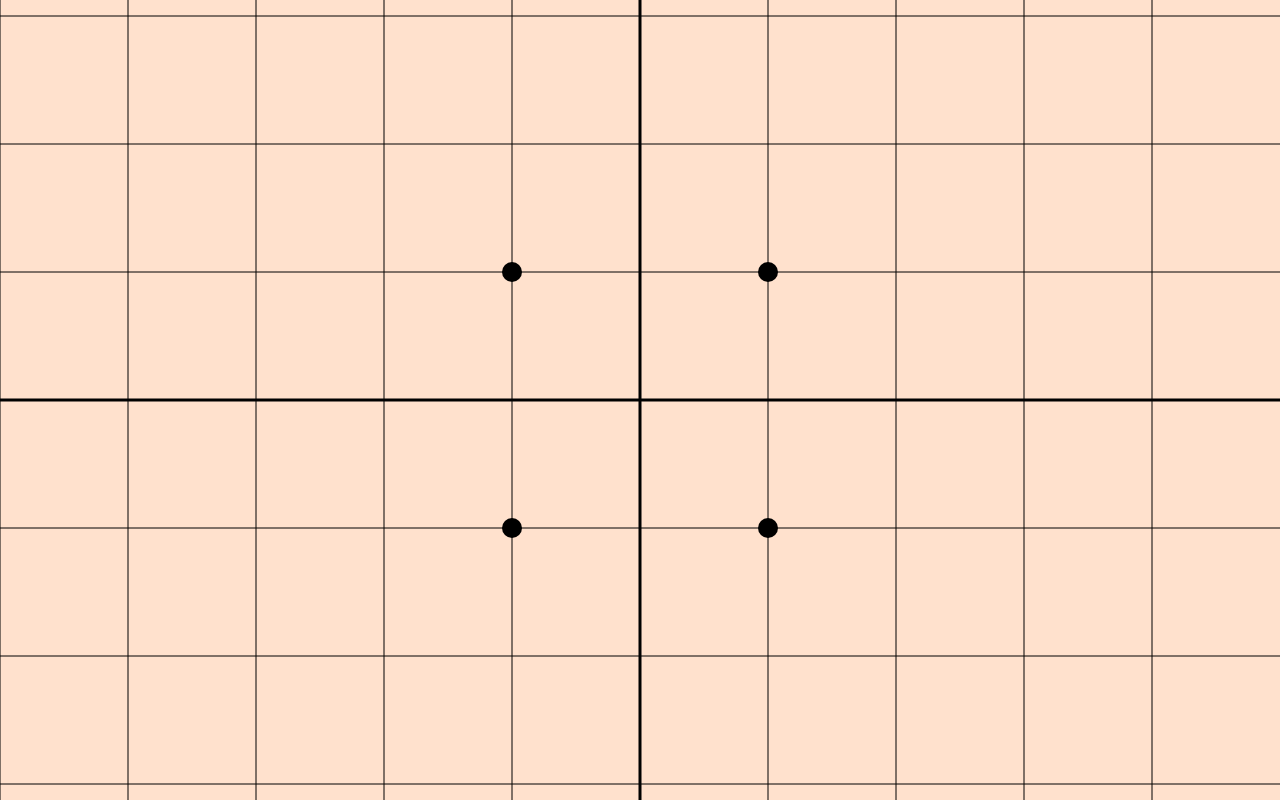
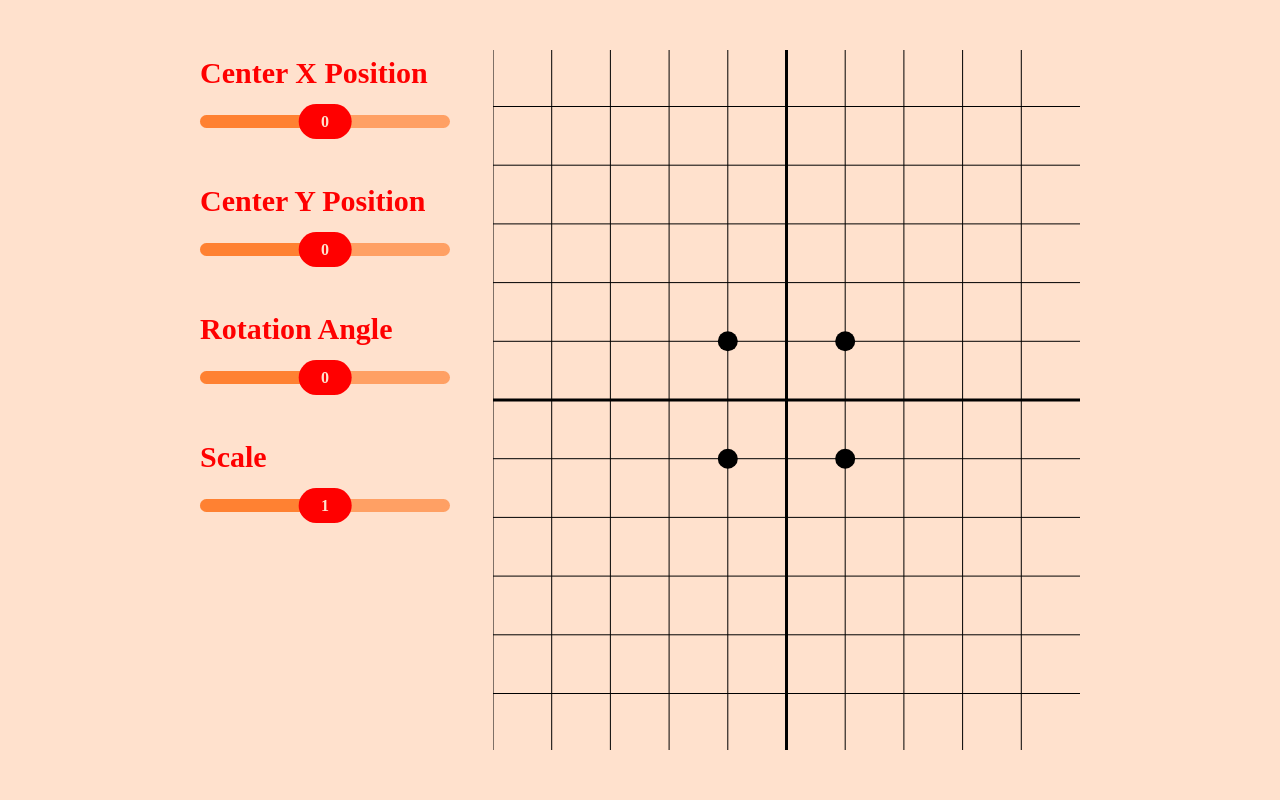
Before and after one commit to leshnevskyi/fractalery, a React (Vite) app: page / in a window 1280 px wide. Built offline with nearby package versions, Linux system fonts and the light colour scheme.

Commit message:
ui: transformation sliders

```diff
--- a/source/components/PageLayout.tsx
+++ b/source/components/PageLayout.tsx
@@ -3,6 +3,7 @@ import styled from 'styled-components';
 const PageLayout = styled.div`
 	position: relative;
 	padding: 5rem 20rem;
+	height: 100vh;
 `;
 
 export default PageLayout;
--- a/source/components/Slider/components.tsx
+++ b/source/components/Slider/components.tsx
@@ -6,7 +6,7 @@ import {palette} from 'style';
 const Wrapper = styled.div`
   display: flex;
   flex-direction: column;
-  gap: 2.7rem;
+  gap: 2rem;
 `;
 
 const SliderWrapper = styled(Slider.Root)`
@@ -36,8 +36,8 @@ const Range = styled(Slider.Range)`
 `;
 
 const Thumb = styled(Slider.Thumb)`
-  height: calc(var(--slider-height) * 3);
-  aspect-ratio: 1 / 1;
+  height: calc(var(--slider-height) * 2.7);
+  aspect-ratio: 3 / 2;
   display: flex;
   align-items: center;
   justify-content: center;
--- a/source/pages/transformations/index.tsx
+++ b/source/pages/transformations/index.tsx
@@ -1,6 +1,8 @@
 import {useEffect, useState, useRef} from 'react';
+import {round} from 'lodash';
 
 import {Canvas} from './components';
+import {PageLayout, Slider} from 'components';
 
 import {useElement} from 'hooks';
 
@@ -33,10 +35,46 @@ const TransformationsPage = () => {
 			scale,
 			rotation,
 		});
-	});
+	}, [canvas, offsetX, offsetY, scale, rotation]);
 
 	return (
-		<Canvas ref={canvasRef}/>
+		<PageLayout>
+			<div className='flex w-full h-full'>
+				<div className='flex flex-col w-1/3 gap-20'>
+					<Slider
+						title='Center X Position'
+						range={[-10, 10]}
+						step={0.1}
+						value={offsetX}
+						onChange={setOffsetX}
+					/>
+					<Slider
+						title='Center Y Position'
+						range={[-10, 10]}
+						step={0.1}
+						value={offsetY}
+						onChange={setOffsetY}
+					/>
+					<Slider
+						title='Rotation Angle'
+						range={[-Math.PI * 2, Math.PI * 2]}
+						step={Math.PI / 24}
+						value={rotation}
+						onChange={value => setRotation(round(value, 2))}
+					/>
+					<Slider
+						title='Scale'
+						range={[0, 2]}
+						step={0.01}
+						value={scale}
+						onChange={setScale}
+					/>
+				</div>
+				<div className='flex-1'>
+					<Canvas ref={canvasRef}/>
+				</div>
+			</div>
+		</PageLayout>
 	);
 };
 
```
